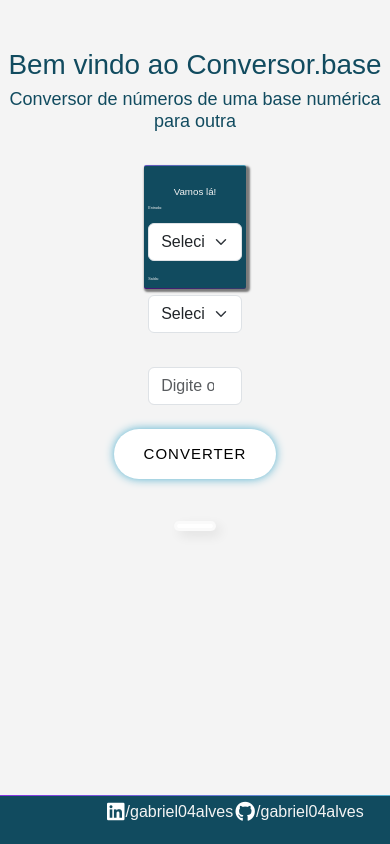
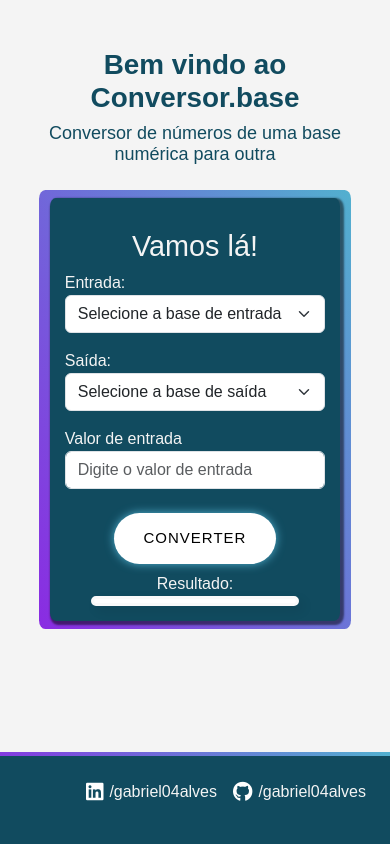
Before and after one commit to gabriel04alves/conversor-bases-js, a website: page src/home.html in a window 390 px wide. Drawn offline with nearby package versions, Linux system fonts and the light colour scheme; a web font is replaced by a local one.

Commit message:
responsivo

```diff
--- a/src/assets/default.css
+++ b/src/assets/default.css
@@ -23,6 +23,8 @@
 
 .subtitle1 {
     color: #114B5F;
+    margin: 0 7% 0 7%;
+    font-weight: 400;
 }
 
 .textFooter {
@@ -30,7 +32,11 @@
     color: #f4f4f4;
     font-weight: 300;
     /* vertical-align: middle; */
-    margin-right: 0.3vw;
+    /* margin-right: 0.5em; */
+}
+
+.icon {
+    margin-right: 0.3em;
 }
 
 .card1 {
@@ -43,29 +49,40 @@
 .cardMain {
     box-shadow: 2px 2px 2px 2px #00000080;
     padding: 1vw;
+    height: 80%;
+    width: 100%;
+    background-color: #114b5f;
 }
 
 .card-border {
     background-image: linear-gradient(60deg, #8a2be2, #52b0cf);
+    height: 100%;
+    width: 26%;
 }
 
 .title2 {
     font-weight: 250;
-    font-size: 2.5vw;
+    font-size: 1.8em;
     color: #f4f4f4;
 }
 .footer {
-    border-top: 0.27vw solid;
+    border-top: 0.33em solid;
     border-image: linear-gradient(60deg, #8a2be2, #52b0cf) 1 1;
+    color: #F4F4F4;
+    position: fixed;
+    bottom: 0;
+    height: 8%;
+    width: 100%;
+    background-color: #114b5f;
 }
 
 .text2 {
     color: #f4f4f4;
-    font-size: 0.95vw;
+    font-size: 1em;
 }
 
 .form-top {
-    margin-top: -1vw;
+    margin-top: -1em;
 }
 
 /* Botão de converter */
@@ -114,8 +131,9 @@
 
 /* card resultado */
 .cardResultado {
-    width: 11vw;
-    height: 2.5vw;
+    justify-self: center;
+    width: 80%;
+    height: 50%;
     background: rgb(255, 255, 255);
     border-radius: 0.4em;
     box-shadow: 0.3em 0.3em 0.7em #00000015;
@@ -132,4 +150,92 @@
     justify-content: center;
     align-items: center;
 }
+
+.text3 {
+    color: #000;
+    font-weight: 550;
+    font-size: 1.1em;
+}
 /* ------------- */
+
+@media screen and (max-width: 1024px) {
+    .cardMain {
+        box-shadow: 2px 2px 2px 2px #00000080;
+        padding: 5%;
+        height: 55%;
+        width: 98%;
+        background-color: #114b5f;
+    }
+
+    .card-border {
+        background-image: linear-gradient(60deg, #8a2be2, #52b0cf);
+        height: 100%;
+        width: 80%;
+    }
+    .card1 {
+        border-radius: 2%;
+    }
+    .footer {
+        border-top: 0.27em solid;
+        border-image: linear-gradient(60deg, #8a2be2, #52b0cf) 1 1;
+        color: #F4F4F4;
+        position: fixed;
+        bottom: 0;
+        height: auto;
+        width: 100%;
+        background-color: #114b5f;
+        margin-top: 2%;
+    }
+    .title1 {
+        font-weight: 600;
+        text-decoration: none;
+        color: #114B5F;
+
+    }
+    .subtitle1 {
+        color: #114B5F;
+        margin: 0 7% 0 7%;
+        font-weight: 400;
+    }
+  }
+
+@media screen and (max-width: 768px) {
+    .cardMain {
+        box-shadow: 2px 2px 2px 2px #00000080;
+        padding: 5%;
+        height: auto;
+        width: 98%;
+        background-color: #114b5f;
+    }
+
+    .card-border {
+        background-image: linear-gradient(60deg, #8a2be2, #52b0cf);
+        height: auto;
+        width: 80%;
+    }
+    .card1 {
+        border-radius: 2%;
+    }
+    .footer {
+        border-top: 0.27em solid;
+        border-image: linear-gradient(60deg, #8a2be2, #52b0cf) 1 1;
+        color: #F4F4F4;
+        position: fixed;
+        bottom: 0;
+        height: auto;
+        width: 100%;
+        background-color: #114b5f;
+        margin-top: 2%;
+    }
+    .title1 {
+        font-weight: 600;
+        text-decoration: none;
+        color: #114B5F;
+
+    }
+    .subtitle1 {
+        color: #114B5F;
+        margin: 0 7% 0 7%;
+        font-weight: 400;
+    }
+  }
--- a/src/home.html
+++ b/src/home.html
@@ -6,7 +6,7 @@
     <meta name="viewport" content="width=device-width, initial-scale=1.0">
     <link rel="icon" href="./assets/images/640px-Instituto_Federal_Marca_2015.svg.png">
     <link rel="stylesheet" href="assets/default.css">
-    <script src="index.js"></script>
+    <script src="/src/js/index.js"></script>
     <link href="https://cdn.jsdelivr.net/npm/bootstrap@5.3.0-alpha3/dist/css/bootstrap.min.css" rel="stylesheet" integrity="sha384-KK94CHFLLe+nY2dmCWGMq91rCGa5gtU4mk92HdvYe+M/SXH301p5ILy+dN9+nJOZ" crossorigin="anonymous">
     <link href="https://fonts.googleapis.com/icon?family=Material+Icons" rel="stylesheet">
     <link rel="stylesheet" href="/src/assets/fontawesome-free-6.4.0-web/css/all.min.css">
@@ -20,12 +20,12 @@
         <h2 class="text subtitle1" style="font-size: large;">Conversor de números de uma base numérica para outra</h2>
     </div>
     <form class="d-flex justify-content-center mt-4">
-        <div class="card1 card-border p-2 d-flex justify-content-center align-items-center" style="height: 32vw; width: 26vw;">
-            <div class="card1 cardMain" style="height: 31.2vw; width: 26vw; background-color: #114b5f;">
+        <div class="card1 card-border p-2 d-flex justify-content-center align-items-center">
+            <div class="card1 cardMain">
                 <h1 class="title2 text-center mt-3">Vamos lá!</h1>
                 <div class="">
                     <p class="text2">Entrada: </p>
-                    <select id="base-entrada" class="form-top form-select" aria-label="Default select example">
+                    <select id="base-entrada" class="form-top col-sm-10 col-md-8 col-lg-6 form-select" aria-label="Default select example">
                         <option>Selecione a base de entrada</option>
                         <option value="2">Binário</option>
                         <option value="8">Octal</option>
@@ -41,14 +41,14 @@
                         <option value="16">Hexadecimal</option>
                       </select>
                     <p id="valorEntrada" class="text2 mt-3">Valor de entrada</p>
-                    <input id="valor" class="form-top form-control" type="number" placeholder="Digite o valor de entrada" aria-label="default input example">
+                    <input id="valor" class="form-top form-control" type="text" placeholder="Digite o valor de entrada" aria-label="default input example">
                     <div class="btn-center">
                         <button onclick="converter()" class="btnConvert mt-4 "> Converter </button>
                     </div>
-                    <div class="card-center mt-4 flex-column">
+                    <div class="card-center mt-2 flex-column">
                         <p class="text2 text-center">Resultado:</p>
                         <div class="cardResultado form-top">
-                            <span id="resultado" class="text-middle mt-2"></span>
+                            <span id="resultado" class="text3 text-middle mt-1"></span>
                         </div>
                     </div>
 
@@ -60,10 +60,10 @@
 
 
     <!-- Footer -->
-    <footer class="footer d-flex align-items-center justify-content-end p-4" style="color: #F4F4F4; position: fixed; bottom: 0; height: 4.5vw; width: 100%; background-color: #114b5f;">
+    <footer class="footer d-flex align-items-center justify-content-end p-4">
         <div class="d-flex flex-row ">
-            <p class="textFooter" ><i class=" textFooter fa-brands fa-linkedin fa-lg" style="color: #ffffff;"></i><a class="textFooter" href="https://linkedin.com/in/gabriel04alves">/gabriel04alves</a> </p>
-            <p class="textFooter" ><i class=" textFooter fa-brands fa-github fa-lg" style="color: #FFF;"></i><a class="textFooter" href="https://github.com/gabriel04alves">/gabriel04alves</a></p>
+            <p class="textFooter" ><i class="textFooter icon fa-brands fa-linkedin fa-lg" style="color: #ffffff;"></i><a class="textFooter" href="https://linkedin.com/in/gabriel04alves">/gabriel04alves</a> </p>
+            <p class="textFooter ms-3" ><i class="textFooter icon fa-brands fa-github fa-lg" style="color: #FFF;"></i><a class="textFooter" href="https://github.com/gabriel04alves">/gabriel04alves</a></p>
         </div>
     </footer>
     <script src="https://cdn.jsdelivr.net/npm/bootstrap@5.3.0-alpha3/dist/js/bootstrap.bundle.min.js" integrity="sha384-ENjdO4Dr2bkBIFxQpeoTz1HIcje39Wm4jDKdf19U8gI4ddQ3GYNS7NTKfAdVQSZe" crossorigin="anonymous"></script>
```
Also changed, not shown: src/js/index.js (renamed from src/index.js).
